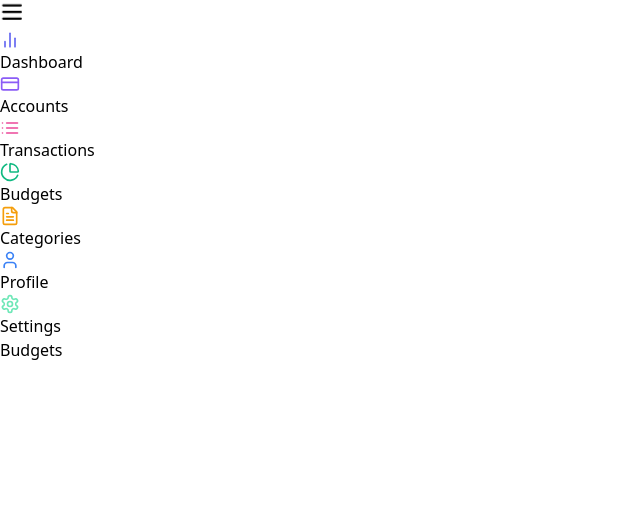
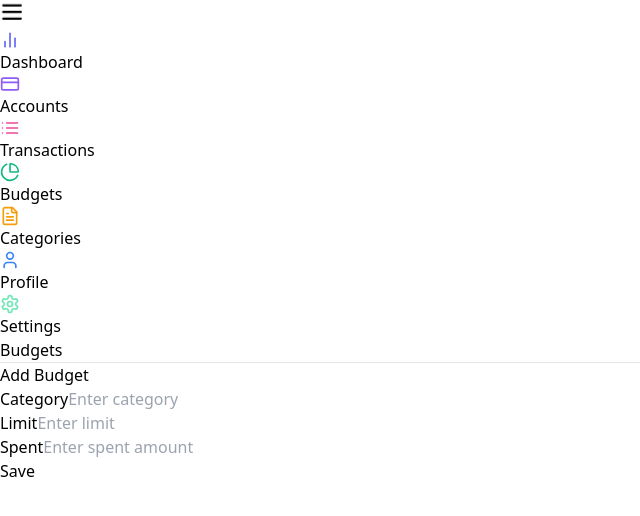
Before and after one commit to MalcolmX2145/expense-tracker-app, a React (Vite) app in the folder frontend/: page /budgets in a window 1280 px wide. Shown: the top 516 px of the page, without its empty margins (0-640 px from the left). Built offline with nearby package versions, Linux system fonts and the light colour scheme.

Commit message:
Done budgets and catergories

```diff
--- /dev/null
+++ b/frontend/src/components/budgets/BudgetCard.jsx
@@ -0,0 +1,40 @@
+import { motion } from "framer-motion";
+import { Trash, Trash2 } from "lucide-react";
+
+const BudgetCard = ({ budgets, onDeleteBudget }) => {
+  return (
+    <div className="flex flex-col items-center space-y-6 p-6">
+      {budgets.map((budget, index) => (
+        <motion.div
+          key={index}
+          className="relative w-full max-w-md bg-gray-800 bg-opacity-50 backdrop-blur-md overflow-hidden shadow-lg rounded-xl border border-gray-700"
+          whileHover={{ y: -5, boxShadow: "0 25px 50px -12px rgba(0, 0, 0, 0.5)" }}
+        >
+          <div className="px-4 py-5 sm:p-6">
+            <span className="flex items-center text-sm font-medium text-gray-400 mb-2">
+              <Trash size={20} className="mr-2" style={{ color: budget.color }} />
+              {budget.category}
+            </span>
+            <p className="text-sm text-gray-400">
+              <span className="font-semibold">Limit:</span> Ksh. {budget.limit.toFixed(2)}
+            </p>
+            <p className="text-sm text-gray-400">
+              <span className="font-semibold">Spent:</span> Ksh. {budget.spent.toFixed(2)}
+            </p>
+            <p className="text-sm text-gray-400">
+              <span className="font-semibold">Remaining:</span> Ksh. {(budget.limit - budget.spent).toFixed(2)}
+            </p>
+          </div>
+          <button
+            className="absolute bottom-2 right-2 p-2 rounded-full hover:shadow-lg hover:shadow-gray~-500/50 transition-shadow text-red-400 hover:text-red-300"
+            onClick={() => onDeleteBudget(index)}
+          >
+            <Trash2 size={18} />
+          </button>
+        </motion.div>
+      ))}
+    </div>
+  );
+};
+
+export default BudgetCard;
--- /dev/null
+++ b/frontend/src/components/budgets/BugdetInputCard.jsx
@@ -0,0 +1,85 @@
+import { motion } from "framer-motion";
+import { useState } from "react";
+
+const BudgetInputCard = ({ onSave }) => {
+  const [category, setCategory] = useState("");
+  const [limit, setLimit] = useState("");
+  const [spent, setSpent] = useState("");
+
+  const handleSave = () => {
+    const remaining = limit - spent;
+    const newBudget = {
+      category,
+      limit: parseFloat(limit),
+      spent: parseFloat(spent),
+      remaining,
+      iconColor: "#00bcd4", // Example color
+    };
+
+    onSave(newBudget);
+    setCategory("");
+    setLimit("");
+    setSpent("");
+  };
+
+  return (
+    <motion.div
+      className="bg-gray-800 bg-opacity-50 backdrop-blur-md shadow-lg rounded-xl p-6 border border-gray-700"
+      initial={{ opacity: 0, y: 20 }}
+      animate={{ opacity: 1, y: 0 }}
+      transition={{ delay: 0.2 }}
+    >
+      <h2 className="text-lg font-semibold text-gray-100 mb-4">
+        Add Budget
+      </h2>
+      <div className="grid grid-cols-1 md:grid-cols-2 gap-4">
+        <div>
+          <label className="block text-sm font-medium text-gray-300 mb-1">
+            Category
+          </label>
+          <input
+            type="text"
+            value={category}
+            onChange={(e) => setCategory(e.target.value)}
+            placeholder="Enter category"
+            className="w-full bg-gray-700 text-gray-100 placeholder-gray-400 rounded-lg py-2 px-4 focus:outline-none focus:ring-2 focus:ring-blue-500"
+          />
+        </div>
+        <div>
+          <label className="block text-sm font-medium text-gray-300 mb-1">
+            Limit
+          </label>
+          <input
+            type="number"
+            value={limit}
+            onChange={(e) => setLimit(e.target.value)}
+            placeholder="Enter limit"
+            className="w-full bg-gray-700 text-gray-100 placeholder-gray-400 rounded-lg py-2 px-4 focus:outline-none focus:ring-2 focus:ring-blue-500"
+          />
+        </div>
+        <div>
+          <label className="block text-sm font-medium text-gray-300 mb-1">
+            Spent
+          </label>
+          <input
+            type="number"
+            value={spent}
+            onChange={(e) => setSpent(e.target.value)}
+            placeholder="Enter spent amount"
+            className="w-full bg-gray-700 text-gray-100 placeholder-gray-400 rounded-lg py-2 px-4 focus:outline-none focus:ring-2 focus:ring-blue-500"
+          />
+        </div>
+      </div>
+      <div className="flex justify-end mt-4">
+        <button
+          onClick={handleSave}
+          className="bg-blue-600 text-white px-6 py-2 rounded-lg hover:bg-blue-500 transition"
+        >
+          Save
+        </button>
+      </div>
+    </motion.div>
+  );
+};
+
+export default BudgetInputCard;
--- a/frontend/src/pages/Budgets.jsx
+++ b/frontend/src/pages/Budgets.jsx
@@ -1,8 +1,33 @@
+import BudgetInputCard from "../components/budgets/BugdetInputCard.jsx";
+import BudgetCard from "../components/budgets/BudgetCard.jsx";
+import Header from "../components/Header.jsx";
+
+import { useState } from "react";
 
 const Budgets = () => {
+  const [budgets, setBudgets] = useState([]);
+
+  const handleAddBudget = (newBudget) => {
+    setBudgets([...budgets, newBudget]);
+  };
+
+  const handleDeleteBudget = (index) => {
+    const updatedBudgets = budgets.filter((_, i) => i !== index);
+    setBudgets(updatedBudgets);
+  };
+
   return (
-    <div>Budgets</div>
-  )
-}
+    <div className="flex-1 overflow-auto relative z-10 flex flex-col">
+      {/* No margin or spacing for the Header */}
+      <Header title="Budgets" />
+      <div className="flex flex-col space-y-6 p-6">
+        <BudgetCard budgets={budgets} onDeleteBudget={handleDeleteBudget} />
+        {/* Visible horizontal rule */}
+        <hr className="border-t border-gray-600 my-6" />
+        <BudgetInputCard onSave={handleAddBudget} />
+      </div>
+    </div>
+  );
+};
 
-export default Budgets
+export default Budgets;
--- a/frontend/src/pages/Categories.jsx
+++ b/frontend/src/pages/Categories.jsx
@@ -1,8 +1,25 @@
+import Header from "../components/Header";
 
 const Categories = () => {
   return (
-    <div>Categories</div>
-  )
-}
+    <div className="flex-1 overflow-auto relative z-10 flex flex-col space-y-6">
+      <Header title="Categories" />
 
-export default Categories
+      {/* Income Categories Section */}
+      <div className="px-6">
+        <h1 className="text-xl font-semibold text-gray-100 mb-2">Income Categories</h1>
+        <hr className="border-t border-gray-600 mb-6" />
+        {/* Add content for Income Categories here */}
+      </div>
+
+      {/* Expense Categories Section */}
+      <div className="px-6">
+        <h1 className="text-xl font-semibold text-gray-100 mb-2">Expense Categories</h1>
+        <hr className="border-t border-gray-600 mb-6" />
+        {/* Add content for Expense Categories here */}
+      </div>
+    </div>
+  );
+};
+
+export default Categories;
--- a/frontend/src/pages/Transactions.jsx
+++ b/frontend/src/pages/Transactions.jsx
@@ -26,6 +26,7 @@ const Transactions = () => {
             <Header title="Transactions" />
             <main className="max-w-7xl mx-auto py-6 px-4 lg:px-8">
                 <AddTransaction onAddTransaction={addTransaction} />
+                <hr className="border-t border-gray-600 my-6" />
                 <ExpenditureTable
                     transactions={transactions}
                     onDeleteTransaction={deleteTransaction}
```
